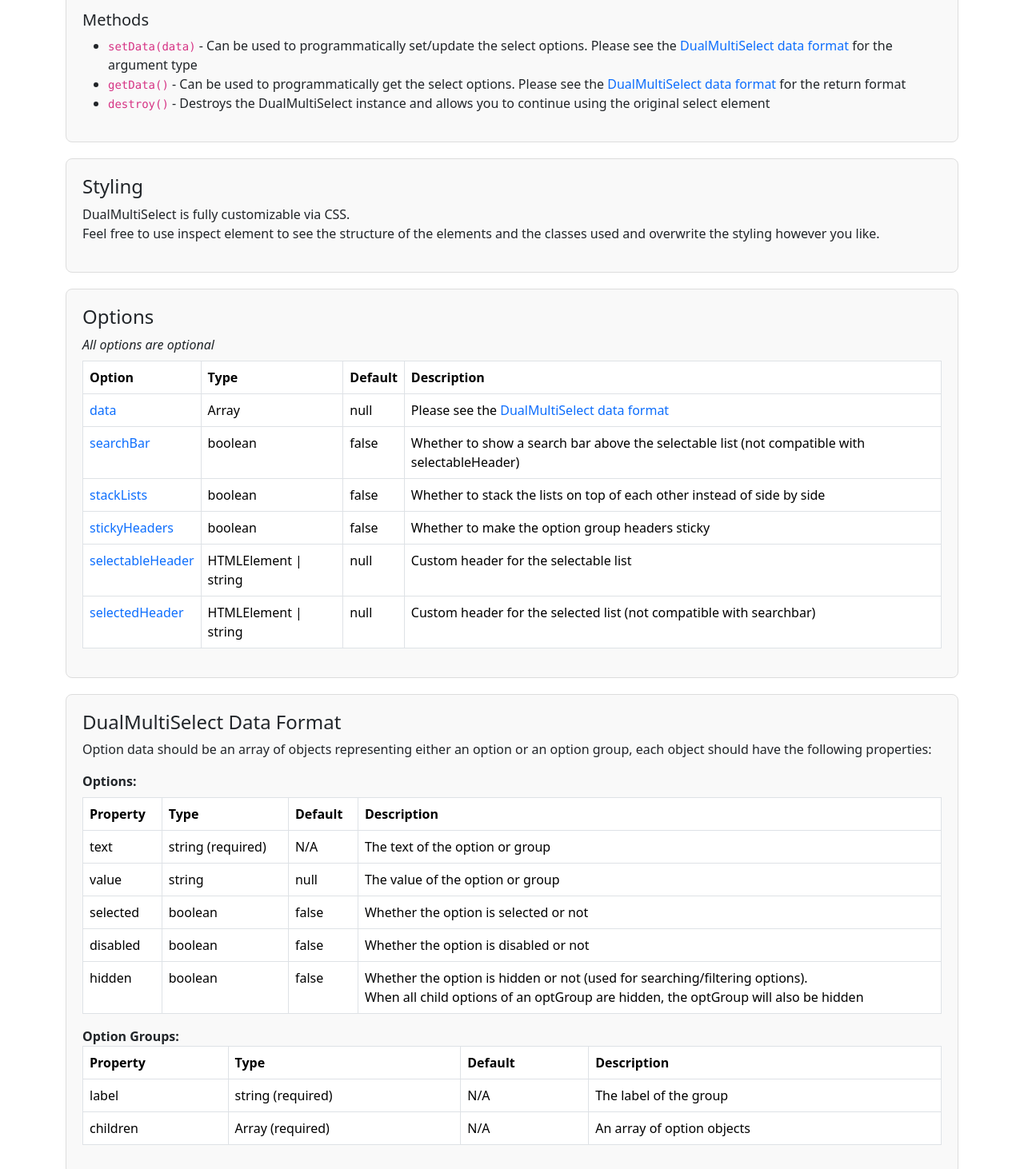
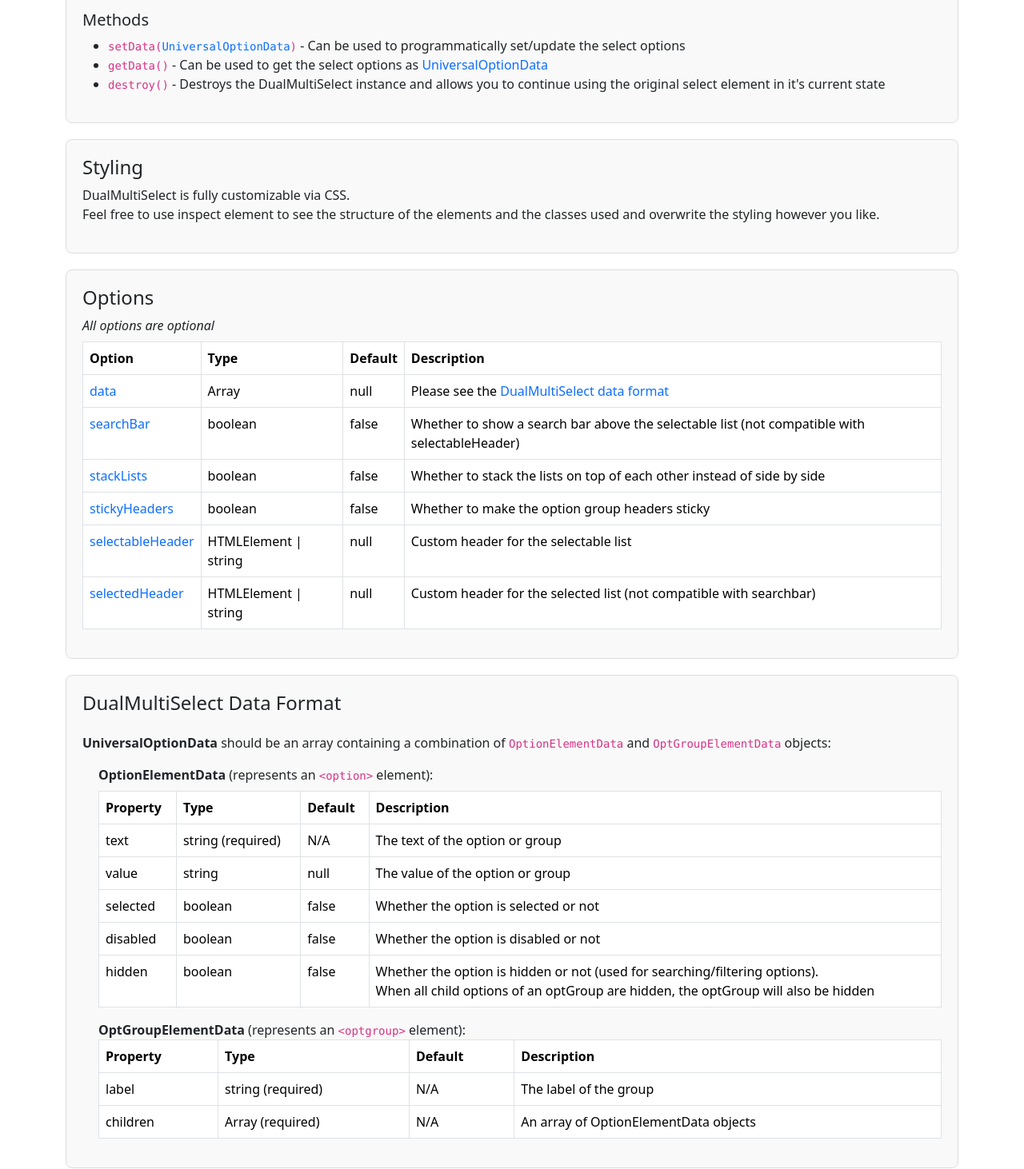
Before and after one commit to hhoweson/DualMultiSelect, a website built with Vite: page demo/index.html in a window 1280 px wide. Shown: the part 1365-2827 px from the top of the page at 80% size. Built offline with nearby package versions, Linux system fonts and the light colour scheme.

Commit message:
doc: improve documentation on UniversalOptionData

```diff
--- a/demo/index.html
+++ b/demo/index.html
@@ -174,9 +174,9 @@
                 <p>
                     <h5>Methods</h5>
                     <ul>
-                        <li><code>setData(data)</code> - Can be used to programmatically set/update the select options. Please see the <a href="#dataFormat">DualMultiSelect data format</a> for the argument type</li>
-                        <li><code>getData()</code> - Can be used to programmatically get the select options. Please see the <a href="#dataFormat">DualMultiSelect data format</a> for the return format</li>
-                        <li><code>destroy()</code> - Destroys the DualMultiSelect instance and allows you to continue using the original select element</li>
+                        <li><code>setData(<a href="#dataFormat">UniversalOptionData</a>)</code> - Can be used to programmatically set/update the select options</li>
+                        <li><code>getData()</code> - Can be used to get the select options as <a href="#dataFormat">UniversalOptionData</a></li>
+                        <li><code>destroy()</code> - Destroys the DualMultiSelect instance and allows you to continue using the original select element in it's current state</li>
                     </ul>
                 </p>
 
@@ -251,11 +251,12 @@
 
                 <h4>DualMultiSelect Data Format</h4>
 
-                <p>
-                    Option data should be an array of objects representing either an option or an option group, each object should have the following properties:
+                <p class="mt-4">
+                    <b>UniversalOptionData</b> should be an array containing a combination of <code>OptionElementData</code> and <code>OptGroupElementData</code> objects:
                 </p>
 
-                <b>Options:</b>
+                <div style="margin-left: 20px;">
+                    <b>OptionElementData</b> (represents an <code>&lt;option&gt;</code> element):
                     <table class="table table-bordered mt-2">
                         <thead>
                             <tr>
@@ -302,7 +303,7 @@
                         </tbody>
                     </table>
 
-                <b>Option Groups:</b>
+                    <b>OptGroupElementData</b> (represents an <code>&lt;optgroup&gt;</code> element):
                     <table class="table table-bordered">
                         <thead>
                             <tr>
@@ -323,10 +324,11 @@
                                 <td>children</td>
                                 <td>Array (required)</td>
                                 <td>N/A</td>
-                            <td>An array of option objects</td>
+                                <td>An array of OptionElementData objects</td>
                             </tr>
                         </tbody>
                     </table>
+                </div>
 
             </section>
 
```
Lines whose indentation alone changed are shown as unchanged.
